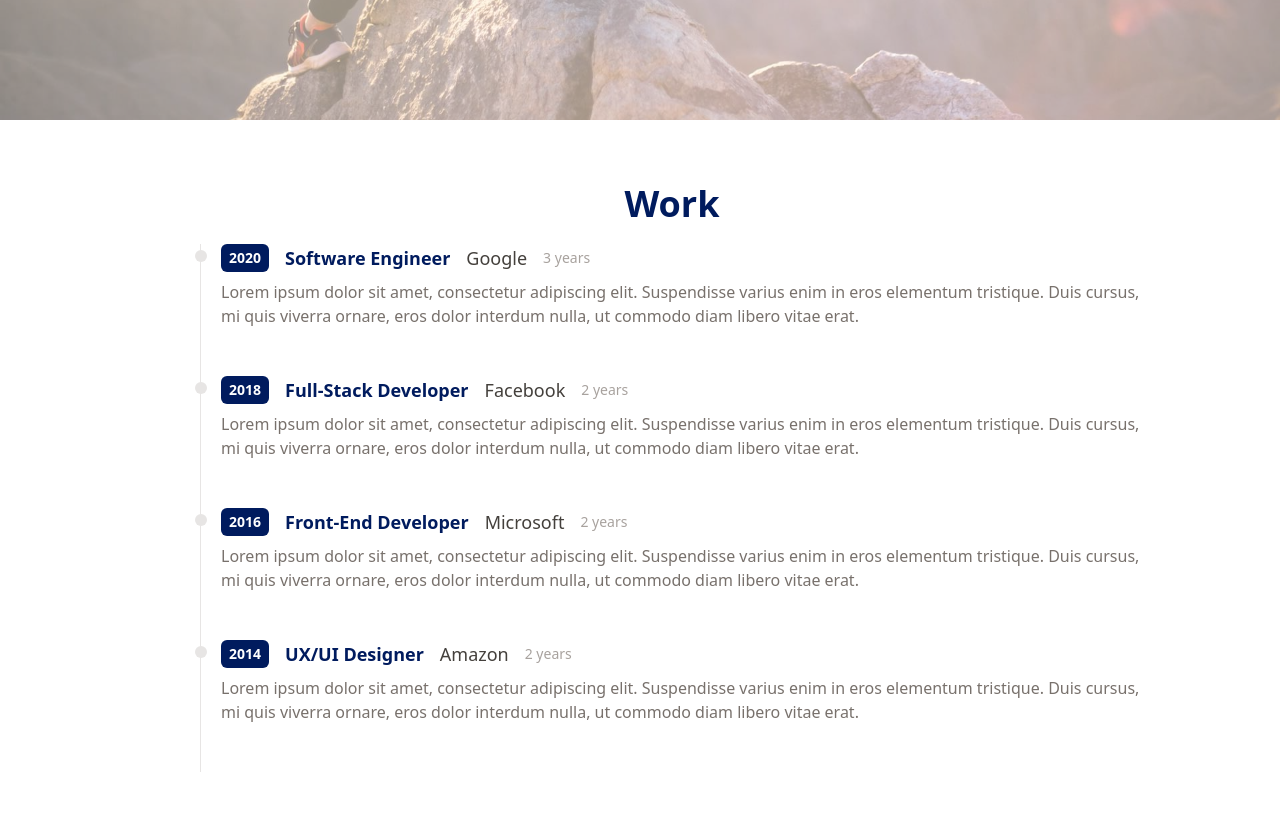
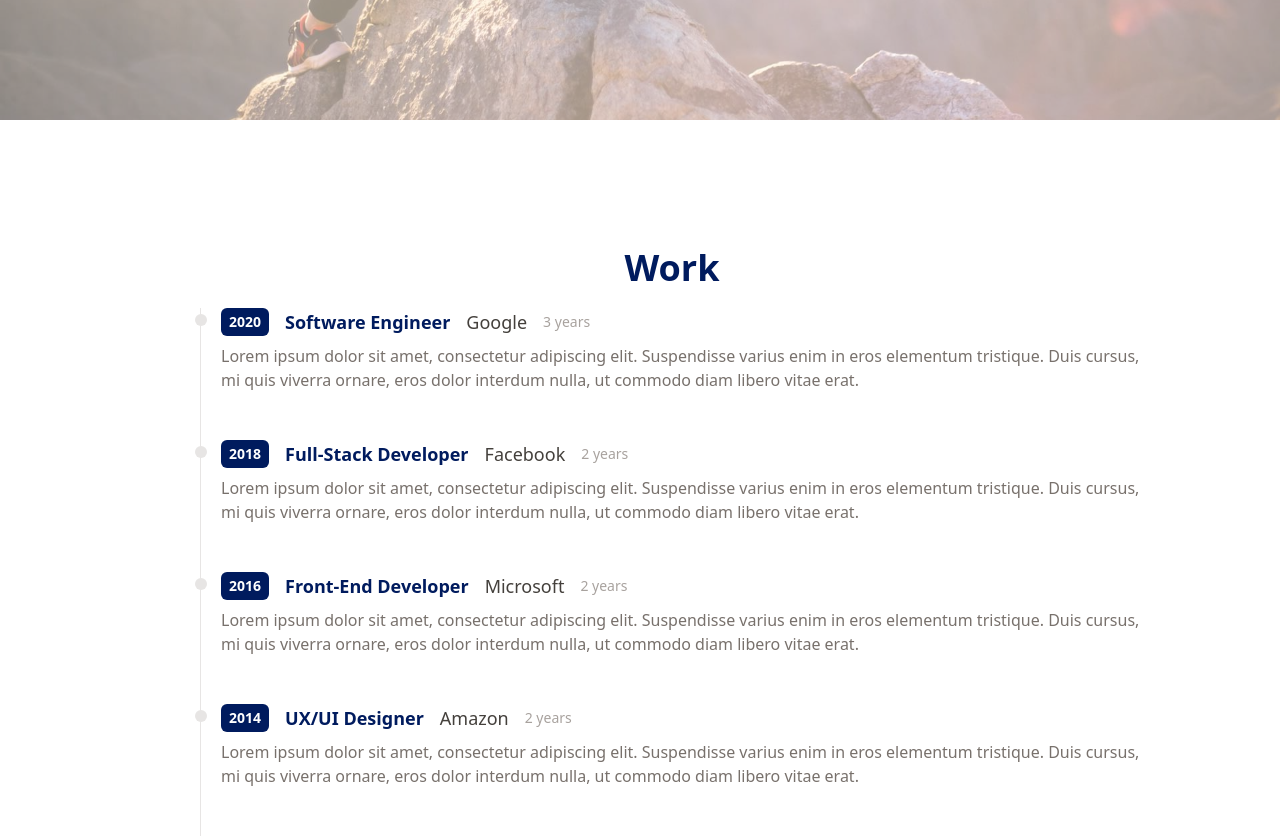
Before and after one commit to uzdowski-design/react-vite-portfolio, a React (Vite) app: page / in a window 1280 px wide. Shown: the part 680-1518 px from the top of the page. Built offline with nearby package versions, Linux system fonts and the light colour scheme.

Commit message:
fixed padding

```diff
--- a/src/components/work/Work.tsx
+++ b/src/components/work/Work.tsx
@@ -3,7 +3,10 @@ import { workHistory } from '../../utils/constants';
 
 const Work = () => {
   return (
-    <section id="work" className="max-w-[1040px] m-auto md:pl-20 p-4 py-16">
+    <section
+      id="work"
+      className="max-w-[1040px] m-auto md:pl-20 p-4 pb-16 pt-32"
+    >
       <h2 className="text-4xl font-bold text-center text-[#001b5e] mb-5">
         Work
       </h2>
```
